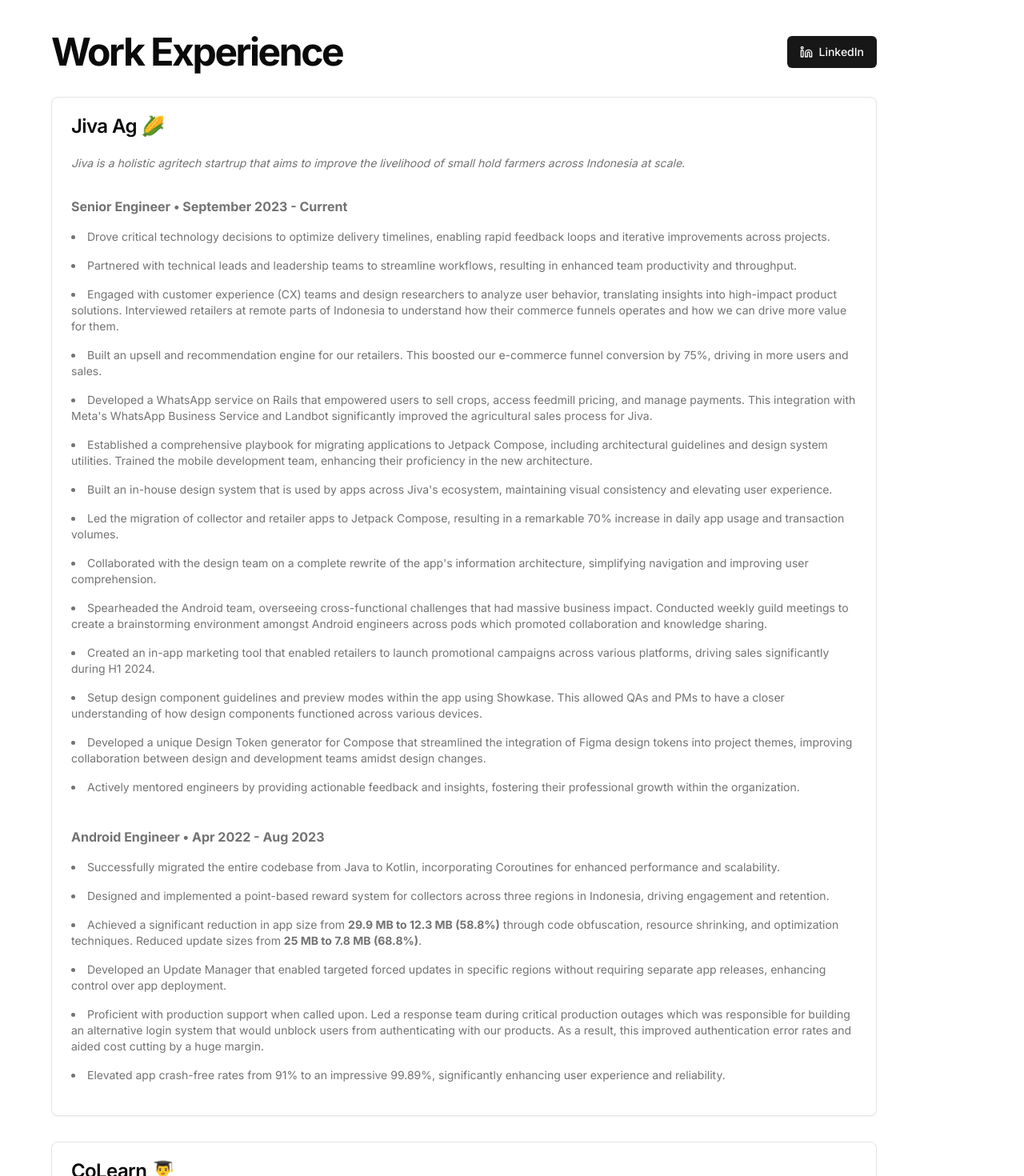
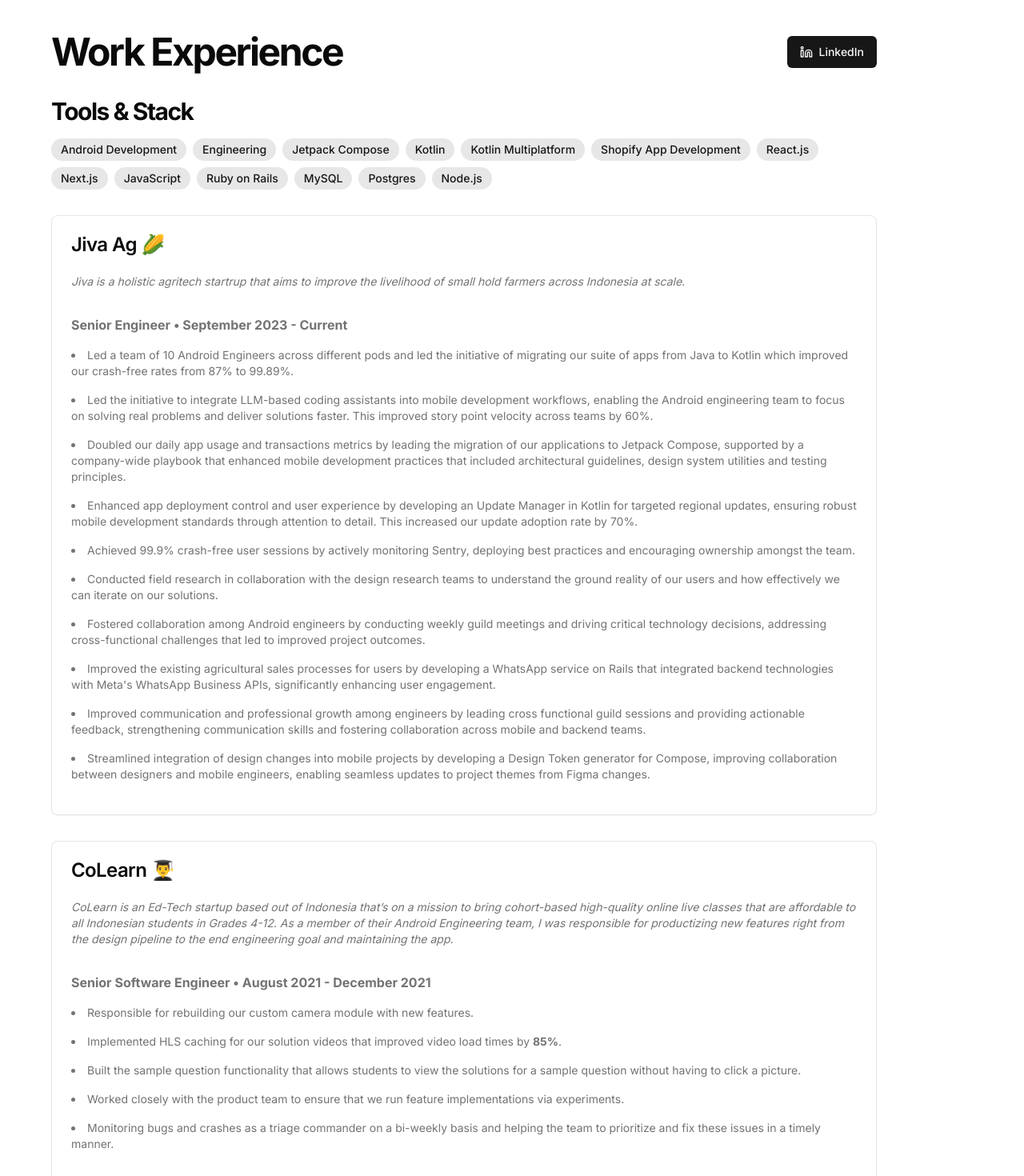
Before and after one commit to sivansundar/sivansundar-portfolio, a Next.js app: page /work in a window 1280 px wide. Shown: the part 220-1690 px from the top of the page at 80% size. Built offline with nearby package versions, Linux system fonts and the light colour scheme; no server answers.

Commit message:
Updated work section

```diff
--- a/app/work/page.tsx
+++ b/app/work/page.tsx
@@ -22,6 +22,54 @@ export default function WorkPage() {
             </Button>
           </Link>
         </div>
+
+        <div className="mb-8">
+          <h2 className="text-2xl font-bold tracking-tighter sm:text-3xl mb-4">
+            Tools & Stack
+          </h2>
+          <div className="flex flex-wrap gap-2">
+            <span className="px-3 py-1 bg-primary/10 text-primary rounded-full text-sm font-medium">
+              Android Development
+            </span>
+            <span className="px-3 py-1 bg-primary/10 text-primary rounded-full text-sm font-medium">
+              Engineering
+            </span>
+            <span className="px-3 py-1 bg-primary/10 text-primary rounded-full text-sm font-medium">
+              Jetpack Compose
+            </span>
+            <span className="px-3 py-1 bg-primary/10 text-primary rounded-full text-sm font-medium">
+              Kotlin
+            </span>
+            <span className="px-3 py-1 bg-primary/10 text-primary rounded-full text-sm font-medium">
+              Kotlin Multiplatform
+            </span>
+            <span className="px-3 py-1 bg-primary/10 text-primary rounded-full text-sm font-medium">
+              Shopify App Development
+            </span>
+            <span className="px-3 py-1 bg-primary/10 text-primary rounded-full text-sm font-medium">
+              React.js
+            </span>
+            <span className="px-3 py-1 bg-primary/10 text-primary rounded-full text-sm font-medium">
+              Next.js
+            </span>
+            <span className="px-3 py-1 bg-primary/10 text-primary rounded-full text-sm font-medium">
+              JavaScript
+            </span>
+            <span className="px-3 py-1 bg-primary/10 text-primary rounded-full text-sm font-medium">
+              Ruby on Rails
+            </span>
+            <span className="px-3 py-1 bg-primary/10 text-primary rounded-full text-sm font-medium">
+              MySQL
+            </span>
+            <span className="px-3 py-1 bg-primary/10 text-primary rounded-full text-sm font-medium">
+              Postgres
+            </span>
+            <span className="px-3 py-1 bg-primary/10 text-primary rounded-full text-sm font-medium">
+              Node.js
+            </span>
+          </div>
+        </div>
+
         <div className="grid gap-6 md:gap-8">
           <Card>
             <CardHeader>
@@ -48,142 +96,54 @@ export default function WorkPage() {
                     Senior Engineer • September 2023 - Current
                   </p>
                   <li className="text-sm text-muted-foreground mb-4">
-                    Drove critical technology decisions to optimize delivery
-                    timelines, enabling rapid feedback loops and iterative
-                    improvements across projects.
+                    Led a team of 10 Android Engineers across different pods and led the initiative of migrating our suite of apps from Java to Kotlin
+                    which improved our crash-free rates from 87% to 99.89%.
                   </li>
 
                   <li className="text-sm text-muted-foreground mb-4">
-                    Partnered with technical leads and leadership teams to
-                    streamline workflows, resulting in enhanced team
-                    productivity and throughput.
+                    Led the initiative to integrate LLM-based coding assistants into mobile development workflows, enabling the Android engineering
+                    team to focus on solving real problems and deliver solutions faster. This improved story point velocity across teams by 60%.
                   </li>
 
                   <li className="text-sm text-muted-foreground mb-4">
-                    Engaged with customer experience (CX) teams and design
-                    researchers to analyze user behavior, translating insights
-                    into high-impact product solutions. Interviewed retailers at
-                    remote parts of Indonesia to understand how their commerce
-                    funnels operates and how we can drive more value for them.
+                    Doubled our daily app usage and transactions metrics by leading the migration of our applications to Jetpack Compose, supported
+                    by a company-wide playbook that enhanced mobile development practices that included architectural guidelines, design system
+                    utilities and testing principles.
                   </li>
 
                   <li className="text-sm text-muted-foreground mb-4">
-                    Built an upsell and recommendation engine for our retailers.
-                    This boosted our e-commerce funnel conversion by 75%,
-                    driving in more users and sales.
+                    Enhanced app deployment control and user experience by developing an Update Manager in Kotlin for targeted regional updates,
+                    ensuring robust mobile development standards through attention to detail. This increased our update adoption rate by 70%.
                   </li>
 
                   <li className="text-sm text-muted-foreground mb-4">
-                    Developed a WhatsApp service on Rails that empowered users
-                    to sell crops, access feedmill pricing, and manage payments.
-                    This integration with Meta's WhatsApp Business Service and
-                    Landbot significantly improved the agricultural sales
-                    process for Jiva.
+                    Achieved 99.9% crash-free user sessions by actively monitoring Sentry, deploying best practices and encouraging ownership
+                    amongst the team.
                   </li>
 
                   <li className="text-sm text-muted-foreground mb-4">
-                    Established a comprehensive playbook for migrating
-                    applications to Jetpack Compose, including architectural
-                    guidelines and design system utilities. Trained the mobile
-                    development team, enhancing their proficiency in the new
-                    architecture.
+                    Conducted field research in collaboration with the design research teams to understand the ground reality of our users and how
+                    effectively we can iterate on our solutions.
                   </li>
 
                   <li className="text-sm text-muted-foreground mb-4">
-                    Built an in-house design system that is used by apps across
-                    Jiva's ecosystem, maintaining visual consistency and
-                    elevating user experience.
+                    Fostered collaboration among Android engineers by conducting weekly guild meetings and driving critical technology decisions,
+                    addressing cross-functional challenges that led to improved project outcomes.
                   </li>
 
                   <li className="text-sm text-muted-foreground mb-4">
-                    Led the migration of collector and retailer apps to Jetpack
-                    Compose, resulting in a remarkable 70% increase in daily app
-                    usage and transaction volumes.
+                    Improved the existing agricultural sales processes for users by developing a WhatsApp service on Rails that integrated backend
+                    technologies with Meta's WhatsApp Business APIs, significantly enhancing user engagement.
                   </li>
 
                   <li className="text-sm text-muted-foreground mb-4">
-                    Collaborated with the design team on a complete rewrite of
-                    the app's information architecture, simplifying navigation
-                    and improving user comprehension.
+                    Improved communication and professional growth among engineers by leading cross functional guild sessions and providing
+                    actionable feedback, strengthening communication skills and fostering collaboration across mobile and backend teams.
                   </li>
 
                   <li className="text-sm text-muted-foreground mb-4">
-                    Spearheaded the Android team, overseeing cross-functional
-                    challenges that had massive business impact. Conducted
-                    weekly guild meetings to create a brainstorming environment
-                    amongst Android engineers across pods which promoted
-                    collaboration and knowledge sharing.
-                  </li>
-
-                  <li className="text-sm text-muted-foreground mb-4">
-                    Created an in-app marketing tool that enabled retailers to
-                    launch promotional campaigns across various platforms,
-                    driving sales significantly during H1 2024.
-                  </li>
-
-                  <li className="text-sm text-muted-foreground mb-4">
-                    Setup design component guidelines and preview modes within
-                    the app using Showkase. This allowed QAs and PMs to have a
-                    closer understanding of how design components functioned
-                    across various devices.
-                  </li>
-
-                  <li className="text-sm text-muted-foreground mb-4">
-                    Developed a unique Design Token generator for Compose that
-                    streamlined the integration of Figma design tokens into
-                    project themes, improving collaboration between design and
-                    development teams amidst design changes.
-                  </li>
-
-                  <li className="text-sm text-muted-foreground mb-4">
-                    Actively mentored engineers by providing actionable feedback
-                    and insights, fostering their professional growth within the
-                    organization.
-                  </li>
-                </div>
-
-                <div>
-                  <p className="text-base text-muted-foreground mb-4 font-bold">
-                    Android Engineer • Apr 2022 - Aug 2023
-                  </p>
-                  <li className="text-sm text-muted-foreground mb-4">
-                    Successfully migrated the entire codebase from Java to
-                    Kotlin, incorporating Coroutines for enhanced performance
-                    and scalability.
-                  </li>
-                  <li className="text-sm text-muted-foreground mb-4">
-                    Designed and implemented a point-based reward system for
-                    collectors across three regions in Indonesia, driving
-                    engagement and retention.
-                  </li>
-
-                  <li className="text-sm text-muted-foreground mb-4">
-                    Achieved a significant reduction in app size from{" "}
-                    <strong>29.9 MB to 12.3 MB (58.8%)</strong> through code
-                    obfuscation, resource shrinking, and optimization
-                    techniques. Reduced update sizes from{" "}
-                    <strong>25 MB to 7.8 MB (68.8%)</strong>.
-                  </li>
-
-                  <li className="text-sm text-muted-foreground mb-4">
-                    Developed an Update Manager that enabled targeted forced
-                    updates in specific regions without requiring separate app
-                    releases, enhancing control over app deployment.
-                  </li>
-
-                  <li className="text-sm text-muted-foreground mb-4">
-                    Proficient with production support when called upon. Led a
-                    response team during critical production outages which was
-                    responsible for building an alternative login system that
-                    would unblock users from authenticating with our products.
-                    As a result, this improved authentication error rates and
-                    aided cost cutting by a huge margin.
-                  </li>
-
-                  <li className="text-sm text-muted-foreground mb-4">
-                    Elevated app crash-free rates from 91% to an impressive
-                    99.89%, significantly enhancing user experience and
-                    reliability.
+                    Streamlined integration of design changes into mobile projects by developing a Design Token generator for Compose, improving
+                    collaboration between designers and mobile engineers, enabling seamless updates to project themes from Figma changes.
                   </li>
                 </div>
               </div>
```
Also changed, not shown: app/page.tsx (+3 -4 lines), 1 other file (tests, documents, lock files or other folders).
